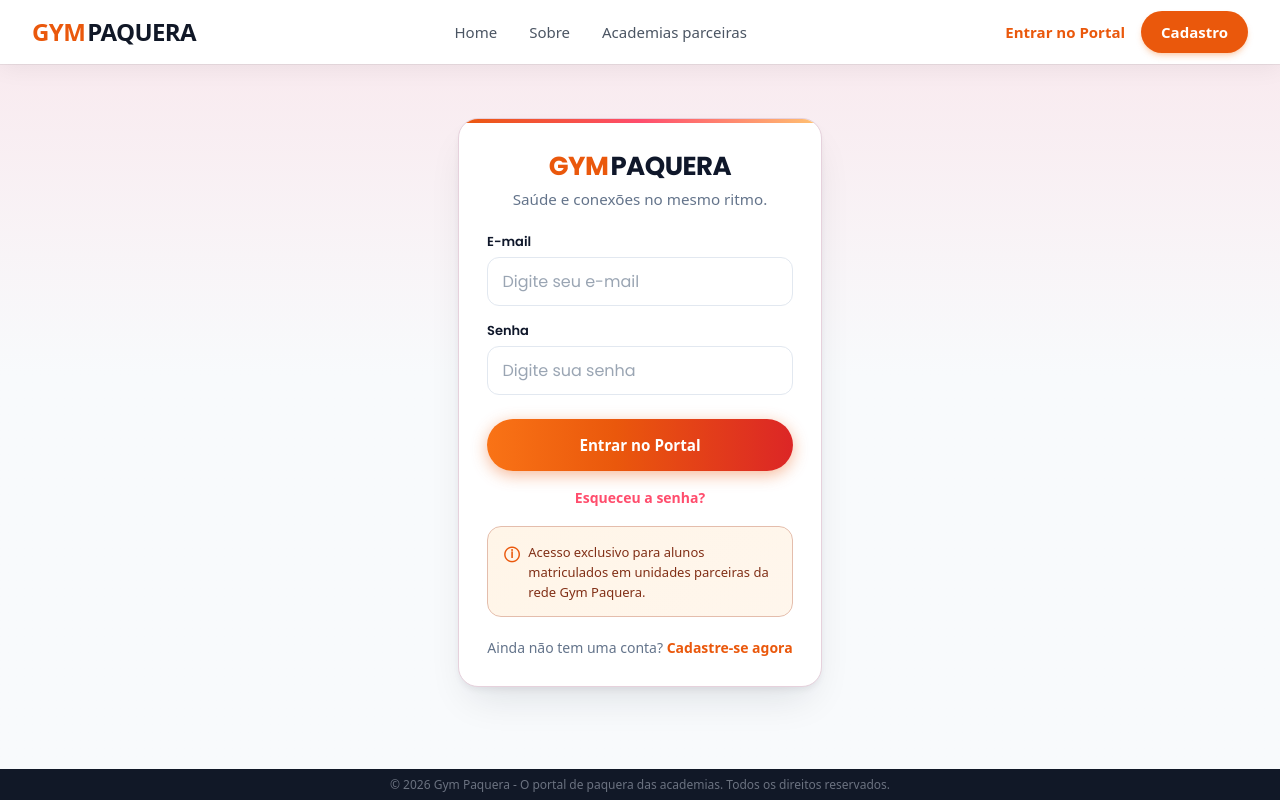
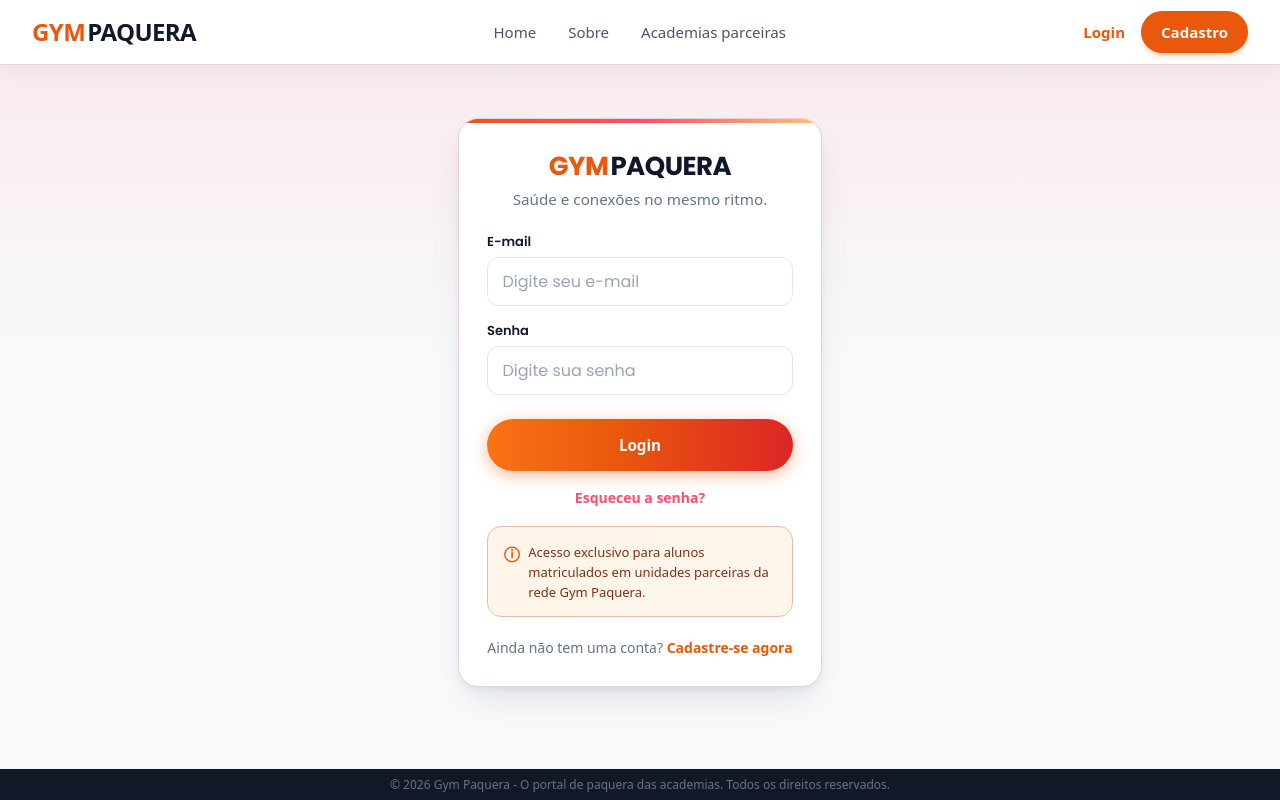
Before and after one commit to GustavoAl5317/gympaquera, a website: page public/login.html in a window 1280 px wide. Drawn offline with nearby package versions, Linux system fonts and the light colour scheme; no server answers.

Commit message:
versao 3

```diff
--- a/public/login.html
+++ b/public/login.html
@@ -3,7 +3,7 @@
 <head>
     <meta charset="UTF-8">
     <meta name="viewport" content="width=device-width, initial-scale=1.0">
-    <title>Gym Paquera — Entrar no portal</title>
+    <title>Gym Paquera — Login</title>
     <link rel="preconnect" href="https://fonts.googleapis.com">
     <link rel="preconnect" href="https://fonts.gstatic.com" crossorigin>
     <link href="https://fonts.googleapis.com/css2?family=Poppins:wght@300;400;500;600;700&display=swap" rel="stylesheet">
@@ -282,7 +282,7 @@
             </ul>
 
             <div class="hidden md:flex items-center gap-4 shrink-0">
-                <a href="login.html" data-gp-nav="login" class="gp-tail-nav text-gray-600 hover:text-orange-600 font-medium text-[15px] no-underline">Entrar no Portal</a>
+                <a href="login.html" data-gp-nav="login" class="gp-tail-nav text-gray-600 hover:text-orange-600 font-medium text-[15px] no-underline">Login</a>
                 <a href="cadastro.html" data-gp-nav="cadastro" class="inline-flex items-center justify-center bg-orange-600 text-white px-5 py-2.5 rounded-full font-semibold text-[15px] hover:bg-orange-700 transition-colors shadow-md shadow-orange-500/25 no-underline">Cadastro</a>
             </div>
 
@@ -297,7 +297,7 @@
                 <a href="sobre.html" data-gp-nav="home" class="block py-3 px-3 rounded-xl text-gray-700 font-medium hover:bg-orange-50 hover:text-orange-600 no-underline">Sobre</a>
                 <a href="gymparceiras.html" data-gp-nav="gym" class="block py-3 px-3 rounded-xl text-gray-700 font-medium hover:bg-orange-50 hover:text-orange-600 no-underline">Academias parceiras</a>
                 <div class="pt-3 mt-3 border-t border-gray-100 flex flex-col gap-2">
-                    <a href="login.html" data-gp-nav="login" class="text-center py-3 rounded-xl border border-gray-200 font-semibold text-gray-700 hover:bg-gray-50 no-underline">Entrar no Portal</a>
+                    <a href="login.html" data-gp-nav="login" class="text-center py-3 rounded-xl border border-gray-200 font-semibold text-gray-700 hover:bg-gray-50 no-underline">Login</a>
                     <a href="cadastro.html" data-gp-nav="cadastro" class="text-center py-3 rounded-xl bg-orange-600 text-white font-semibold hover:bg-orange-700 no-underline">Cadastro</a>
                 </div>
             </div>
@@ -324,7 +324,7 @@
                     <label for="loginSenha">Senha</label>
                     <input id="loginSenha" name="password" type="password" placeholder="Digite sua senha" required autocomplete="current-password">
                 </div>
-                <button type="submit" class="btn-submit">Entrar no Portal</button>
+                <button type="submit" class="btn-submit">Login</button>
             </form>
             <div class="form-link">
                 <a href="#" onclick="switchTab('recuperacao'); return false;">Esqueceu a senha?</a>
@@ -344,7 +344,7 @@
                 <button type="submit" class="btn-submit">Enviar solicitação</button>
             </form>
             <div class="form-link">
-                <a href="#" onclick="switchTab('login'); return false;">Voltar para entrar no portal</a>
+                <a href="#" onclick="switchTab('login'); return false;">Voltar para login</a>
             </div>
         </div>
     </div>
```
Also changed, not shown: public/cadastro.html (+2 -2 lines), public/gymparceiras.html (+2 -2 lines), public/index.html (+2 -2 lines), public/index1.html (+2 -2 lines), public/mypay.html (+3 -3 lines), public/redefinir-senha.html (+2 -2 lines), public/sobre.html (+2 -2 lines).
